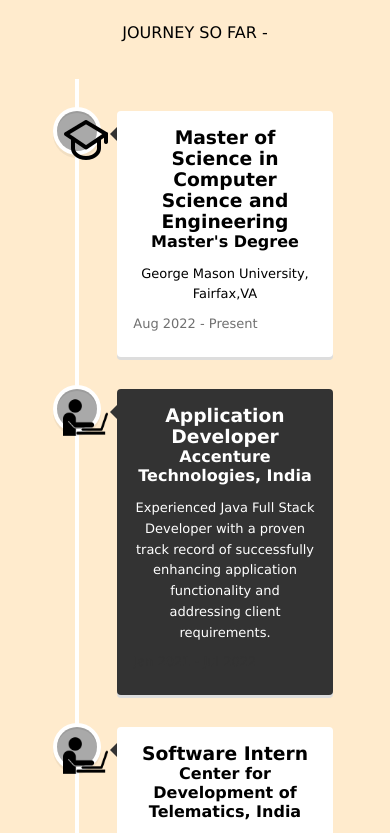
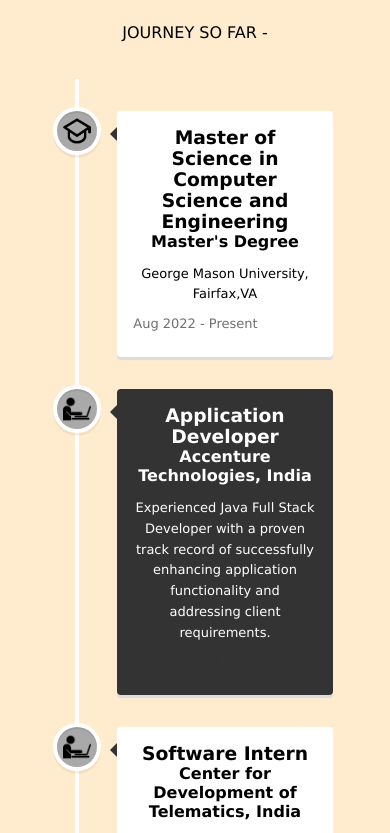
Before and after one commit to Vedant09/Portfolio, a React (Create React App) app: page / in a window 390 px wide. Shown: the part 6111-6944 px from the top of the page. Built offline with nearby package versions, Linux system fonts and the light colour scheme.

Commit message:
mobile responsive icons

```diff
--- a/src/App.css
+++ b/src/App.css
@@ -354,11 +354,23 @@
   padding: 5px;
   width: auto;
 }
+@media (max-width: 768px) {
+  .school-image {
+    height: auto; /* Let the height adjust automatically for smaller screens */
+    max-width: 100%; /* Ensure the image doesn't overflow its container */
+  }
+}
 .workIcon{
   padding: 6px;
 }
 .work-image{
   height: 45px;
+}
+@media (max-width: 768px) {
+  .work-image {
+    height: auto; /* Let the height adjust automatically for smaller screens */
+    max-width: 100%; /* Ensure the image doesn't overflow its container */
+  }
 }
 .vertical-timeline-element-date{
   color: #333;
--- a/src/Components/Work Experience.js
+++ b/src/Components/Work Experience.js
@@ -9,7 +9,7 @@
     function SchoolIcon(){
         return(
         <div className='SchoolIcon'>
-            <img  src={school} alt='d'></img>
+            <img className='school-image' src={school} alt='d'></img>
         </div>
         )
     }
```
Also changed, not shown: 6 other files (tests, documents, lock files or other folders).
